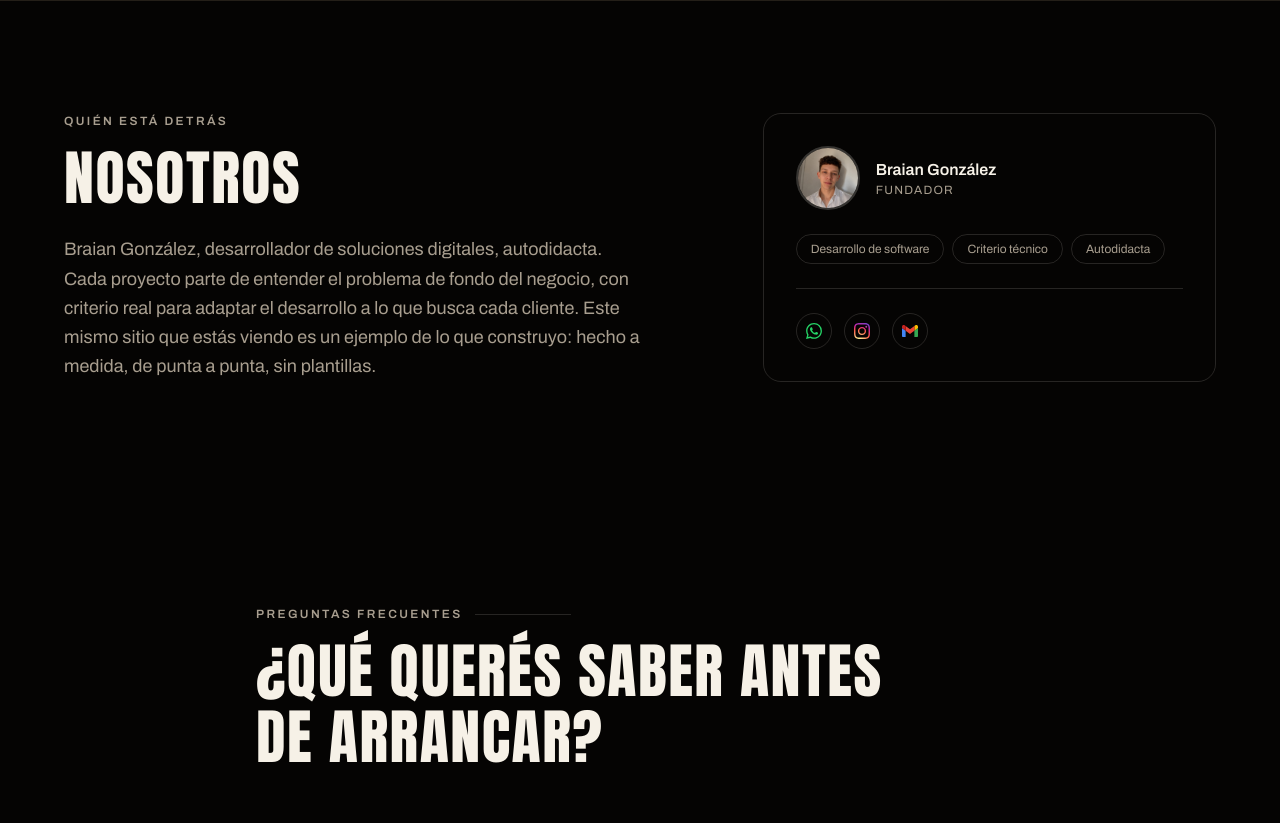
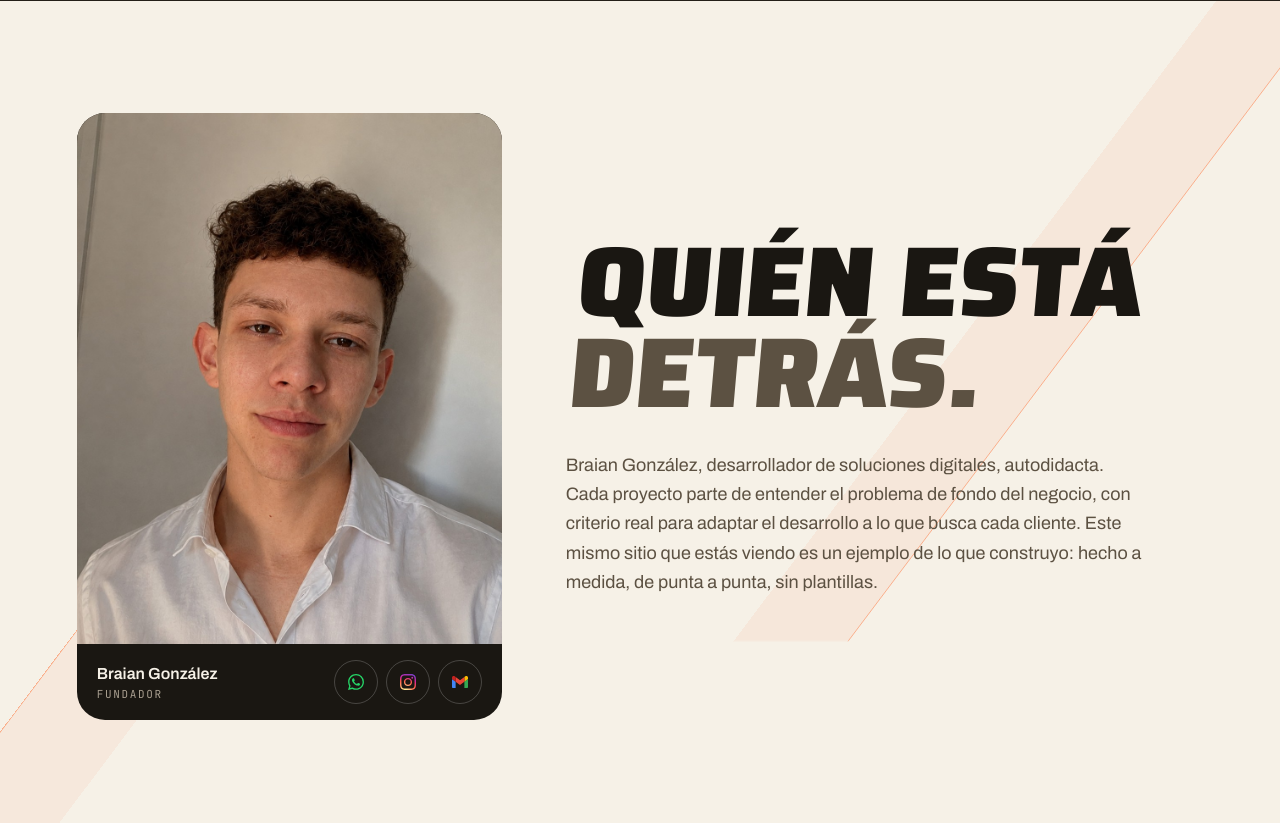
Before and after one commit to iadatabraian-ctrl/web-, a Next.js app: page / in a window 1280 px wide. Shown: the part 3477-4300 px from the top of the page. Built offline with nearby package versions, Linux system fonts and the light colour scheme.

Commit message:
Nosotros: seccion clara con foto grande en tarjeta redondeada y titular en Saira
Co-Authored-By: Claude Sonnet 5.5 <noreply@anthropic.com>
Claude-Session: https://claude.ai/code/session_016CR8bjtqut3mFtFLKQPjVK

```diff
--- a/components/Nosotros.tsx
+++ b/components/Nosotros.tsx
@@ -1,88 +1,101 @@
+"use client";
+
 import Image from "next/image";
+import { motion } from "framer-motion";
 import { WhatsAppIcon, InstagramIcon, GmailIcon } from "@/components/BrandIcons";
-import { FadeIn } from "@/components/FadeIn";
+import { Bar } from "@/components/Bar";
+
+/* Nosotros (sección clara, ver PRODUCT.md): foto grande en tarjeta redondeada con nombre,
+   titular en Saira y el texto de Braian. */
+
+const ease = [0.16, 1, 0.3, 1] as const;
+const view = { once: true, margin: "-10% 0px" } as const;
+
+const SOCIAL =
+  "flex h-11 w-11 items-center justify-center rounded-full border border-brand-ink-on-cream/25 text-brand-ink-on-cream transition-[transform,background-color,color] duration-200 hover:bg-brand-black hover:text-brand-cream active:scale-[0.95]";
 
 export function Nosotros() {
   return (
-    <section id="nosotros" className="relative overflow-hidden px-5 py-20 sm:px-8 sm:py-28">
-      <div className="mx-auto max-w-6xl">
-        <div className="grid gap-12 lg:grid-cols-[1.4fr_1fr] lg:items-center lg:gap-16">
-          <FadeIn>
-            <p className="font-body text-[11px] font-semibold tracking-[0.2em] text-brand-ink-on-black-soft sm:text-xs">
-              QUIÉN ESTÁ DETRÁS
-            </p>
-            <h2 className="mt-4 font-display text-3xl leading-[1.1] text-brand-cream sm:text-5xl md:text-6xl">
-              Nosotros
-            </h2>
-            <p className="mt-6 max-w-xl font-body text-sm leading-relaxed text-brand-ink-on-black-soft sm:text-lg">
-              Braian González, desarrollador de soluciones digitales,
-              autodidacta. Cada proyecto parte de entender el problema de
-              fondo del negocio, con criterio real para adaptar el desarrollo
-              a lo que busca cada cliente. Este mismo sitio que estás viendo
-              es un ejemplo de lo que construyo: hecho a medida, de punta a
-              punta, sin plantillas.
-            </p>
-          </FadeIn>
+    <section
+      id="nosotros"
+      className="relative overflow-hidden bg-brand-cream px-5 py-20 text-brand-ink-on-cream sm:px-8 sm:py-28 lg:px-[6vw]"
+    >
+      <div aria-hidden="true" className="pointer-events-none absolute inset-0 overflow-hidden">
+        <Bar className="max-sm:hidden" style={{ right: "-4vw", top: 0, width: "9vw", height: "50vw", skew: 37, origin: "100% 0", fill: "rgba(255,92,26,0.12)", edge: "right" }} i={0} />
+        <Bar style={{ left: "-6vw", bottom: 0, width: "10vw", height: "26vw", skew: 37, origin: "0 100%", fill: "rgba(255,92,26,0.10)", edge: "left" }} i={1} />
+      </div>
 
-          <FadeIn delay={0.15} className="rounded-2xl border border-brand-line-on-black p-8">
-            <div className="flex items-center gap-4">
-              <div className="relative h-16 w-16 shrink-0 overflow-hidden rounded-full border-2 border-brand-cream/20">
+      <div className="relative mx-auto grid max-w-6xl gap-10 lg:grid-cols-[0.8fr_1.2fr] lg:items-center lg:gap-16">
+        {/* Foto */}
+        <motion.div
+          initial={{ opacity: 0, y: 40 }}
+          whileInView={{ opacity: 1, y: 0 }}
+          viewport={view}
+          transition={{ duration: 0.8, ease }}
+          className="relative mx-auto w-full max-w-sm overflow-hidden rounded-[1.75rem] bg-brand-black lg:max-w-none"
+        >
+          <div className="relative aspect-[4/5] w-full">
             <Image
               src="/img/team/braian.jpg"
-                  alt="Braian, fundador de Deploy"
+              alt="Braian González, fundador de Deploy"
               fill
-                  className="object-cover"
-                  sizes="64px"
+              sizes="(min-width: 1024px) 40vw, 90vw"
+              className="object-cover object-[50%_20%]"
             />
           </div>
+          <div className="flex items-center justify-between gap-3 px-5 py-4 text-brand-cream">
             <div>
-                <p className="font-body text-base font-semibold text-brand-cream">
-                  Braian González
-                </p>
-                <p className="font-body text-xs tracking-[0.1em] text-brand-ink-on-black-soft">
-                  FUNDADOR
-                </p>
+              <p className="font-body text-base font-semibold">Braian González</p>
+              <p className="font-mono text-[11px] uppercase tracking-[0.15em] text-brand-ink-on-black-soft">Fundador</p>
             </div>
-            </div>
-            <div className="mt-6 flex flex-wrap gap-2">
-              <span className="rounded-full border border-brand-line-on-black px-3.5 py-1.5 font-body text-xs text-brand-ink-on-black-soft">
-                Desarrollo de software
-              </span>
-              <span className="rounded-full border border-brand-line-on-black px-3.5 py-1.5 font-body text-xs text-brand-ink-on-black-soft">
-                Criterio técnico
-              </span>
-              <span className="rounded-full border border-brand-line-on-black px-3.5 py-1.5 font-body text-xs text-brand-ink-on-black-soft">
-                Autodidacta
-              </span>
-            </div>
-            <div className="mt-6 flex items-center gap-3 border-t border-brand-line-on-black pt-6">
-              <a
-                href="https://wa.me/59898648853"
-                target="_blank"
-                rel="noopener"
-                aria-label="WhatsApp"
-                className="flex h-9 w-9 items-center justify-center rounded-full border border-brand-line-on-black text-brand-ink-on-black-soft transition hover:scale-110 hover:border-brand-accent/50 hover:text-brand-accent"
-              >
+            <div className="flex gap-2">
+              <a href="https://wa.me/59898648853" target="_blank" rel="noopener" aria-label="WhatsApp" className={`${SOCIAL} !border-white/20 !text-brand-cream hover:!bg-white hover:!text-brand-black`}>
                 <WhatsAppIcon className="h-4 w-4" />
               </a>
-              <a
-                href="https://instagram.com/deploy.uy"
-                target="_blank"
-                rel="noopener"
-                aria-label="Instagram"
-                className="flex h-9 w-9 items-center justify-center rounded-full border border-brand-line-on-black text-brand-ink-on-black-soft transition hover:scale-110 hover:border-brand-accent/50 hover:text-brand-accent"
-              >
+              <a href="https://instagram.com/deploy.uy" target="_blank" rel="noopener" aria-label="Instagram" className={`${SOCIAL} !border-white/20 !text-brand-cream hover:!bg-white hover:!text-brand-black`}>
                 <InstagramIcon className="h-4 w-4" />
               </a>
-              <a
-                href="mailto:deploy.uy@gmail.com"
-                aria-label="Email"
-                className="flex h-9 w-9 items-center justify-center rounded-full border border-brand-line-on-black text-brand-ink-on-black-soft transition hover:scale-110 hover:border-brand-accent/50 hover:text-brand-accent"
-              >
+              <a href="mailto:deploy.uy@gmail.com" aria-label="Email" className={`${SOCIAL} !border-white/20 !text-brand-cream hover:!bg-white hover:!text-brand-black`}>
                 <GmailIcon className="h-4 w-4" />
               </a>
             </div>
-          </FadeIn>
+          </div>
+        </motion.div>
+
+        {/* Texto */}
+        <div>
+          <h2 className="origin-bottom-left -skew-x-[5deg] font-impact text-[14vw] font-black uppercase not-italic leading-[0.92] tracking-[-0.005em] [font-stretch:80%] sm:text-[8vw] lg:text-[6.2rem]">
+            <motion.span
+              initial={{ opacity: 0, x: "-10vw" }}
+              whileInView={{ opacity: 1, x: 0 }}
+              viewport={view}
+              transition={{ duration: 0.75, ease }}
+              className="block"
+            >
+              Quién está
+            </motion.span>
+            <motion.span
+              initial={{ opacity: 0, x: "-10vw" }}
+              whileInView={{ opacity: 1, x: 0 }}
+              viewport={view}
+              transition={{ duration: 0.75, ease, delay: 0.15 }}
+              className="block text-brand-ink-on-cream-soft"
+            >
+              detrás.
+            </motion.span>
+          </h2>
+          <motion.p
+            initial={{ opacity: 0, y: 28 }}
+            whileInView={{ opacity: 1, y: 0 }}
+            viewport={view}
+            transition={{ duration: 0.6, ease, delay: 0.3 }}
+            className="mt-6 max-w-xl font-body text-base leading-relaxed text-brand-ink-on-cream-soft sm:mt-8 sm:text-lg"
+          >
+            Braian González, desarrollador de soluciones digitales, autodidacta. Cada proyecto parte de entender el
+            problema de fondo del negocio, con criterio real para adaptar el desarrollo a lo que busca cada cliente.
+            Este mismo sitio que estás viendo es un ejemplo de lo que construyo: hecho a medida, de punta a punta, sin
+            plantillas.
+          </motion.p>
         </div>
       </div>
     </section>
```
Lines whose indentation alone changed are shown as unchanged.
